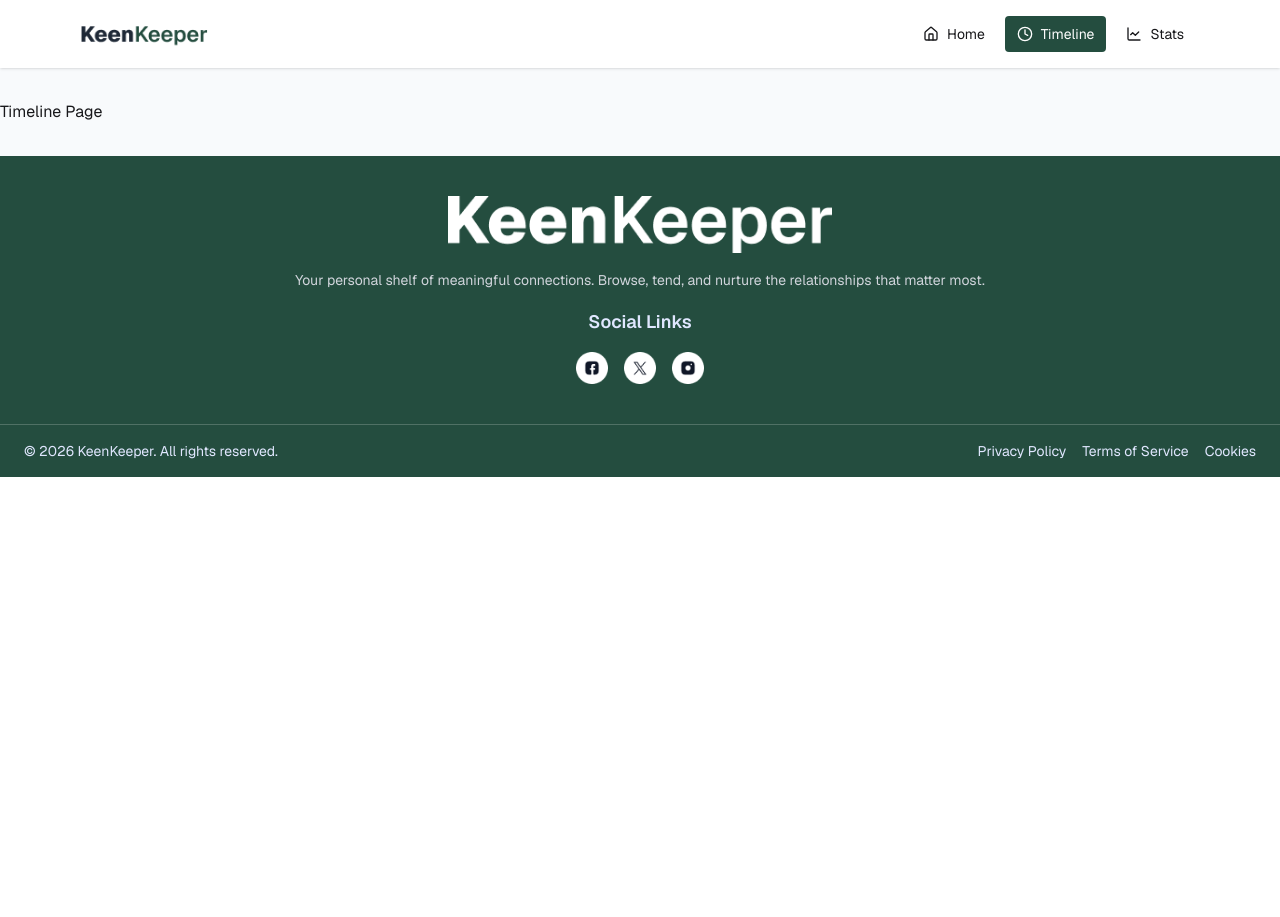
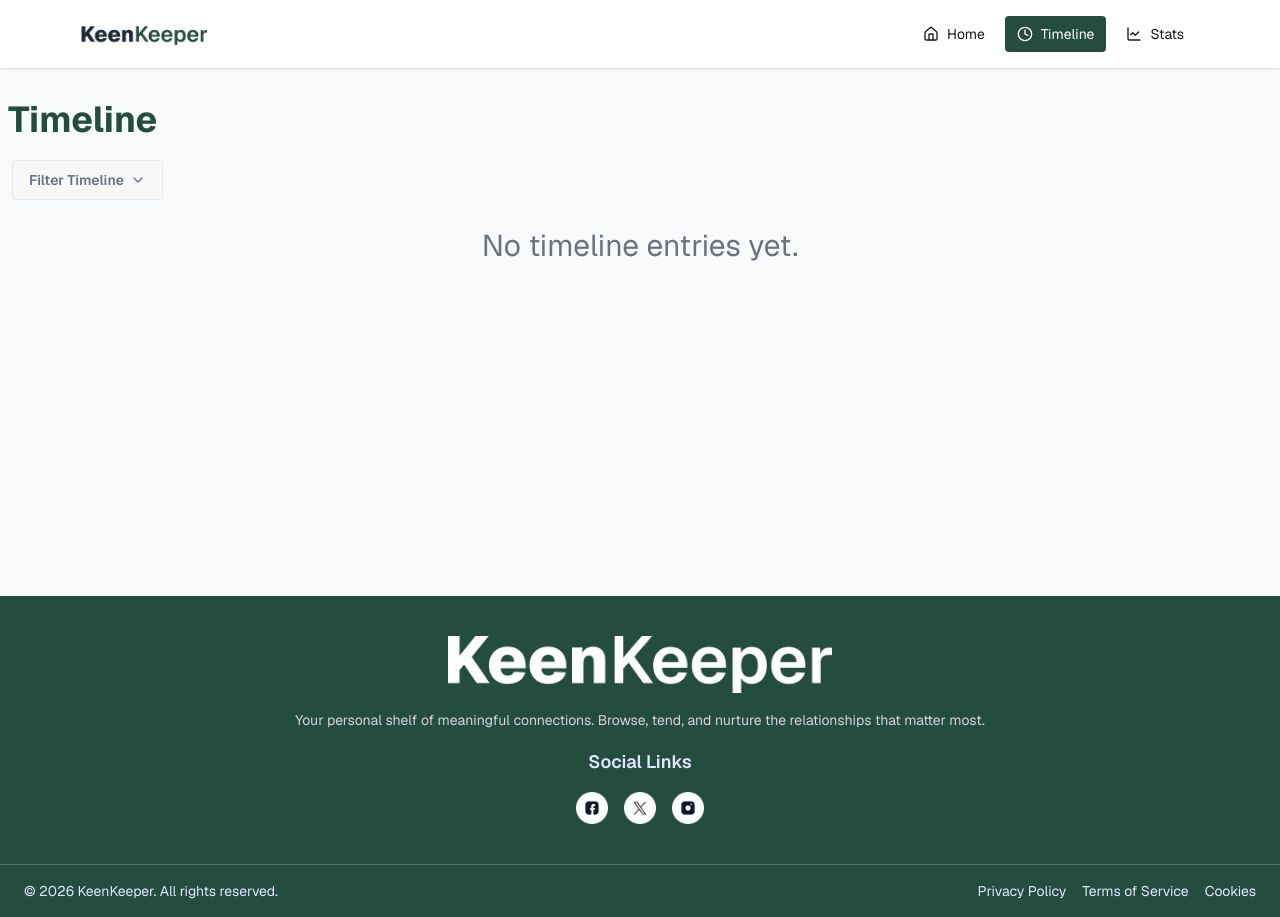
Before and after one commit to RedwanHaasaan/keen-keeper, a React (Vite) app: page /timeline in a window 1280 px wide. Before the commit the page ends 800 px from the top, so only its background shows below. Built offline with nearby package versions, Linux system fonts and the light colour scheme.

Commit message:
Feat: Implement Timeline and TimelineCard components with filtering and action handling

```diff
--- a/src/Pages/Timeline.jsx
+++ b/src/Pages/Timeline.jsx
@@ -1,11 +1,60 @@
-import React from 'react';
+import { ChevronDown } from "lucide-react";
+import TimelineCard from "../components/ui/TimelineCard";
+import useKeeper from "../hooks/useKeeperCtx";
 
 const Timeline = () => {
-    return (
-        <div>
-            <h1>Timeline Page</h1>
+  const { setFilterType,fillterdTimeline } = useKeeper();
+  return (
+    <div className="px-2 flex flex-col gap-6 xl:min-h-116">
+      <div>
+        <h1 className="text-2xl lg:text-4xl font-bold mb-4 text-green">
+          Timeline
+        </h1>
+        <div className="dropdown dropdown-bottom">
+          <div
+            tabIndex={0}
+            role="button"
+            className="btn m-1 flex justify-between text-gray-500"
+          >
+            <span>Filter Timeline</span>
+            <span>
+              <ChevronDown size={16} />
+            </span>
+          </div>
+          <ul
+            tabIndex="-1"
+            className="dropdown-content menu bg-base-100 rounded-box z-1 w-52 p-2 shadow-sm"
+          >
+            <li>
+              <a onClick={() => setFilterType("all")}>All</a>
+            </li>
+            <li>
+              <a onClick={() => setFilterType("text")}>Text</a>
+            </li>
+            <li>
+              <a onClick={() => setFilterType("call")}>Call</a>
+            </li>
+            <li>
+              <a onClick={() => setFilterType("video")}>Video</a>
+            </li>
+          </ul>
         </div>
-    );
+      </div>
+
+      <div className="flex flex-col gap-6">
+        {/* Timeline card */}
+        {fillterdTimeline.length > 0 ? (
+          fillterdTimeline.map((entry) => (
+            <TimelineCard key={entry.id} timelinedata={entry} />
+          ))
+        ) : (
+          <p className="text-gray-500 flex justify-center items-center lg:text-3xl">
+            No timeline entries yet.
+          </p>
+        )}
+      </div>
+    </div>
+  );
 };
 
 export default Timeline;
--- a/src/components/ui/FriendDetails.jsx
+++ b/src/components/ui/FriendDetails.jsx
@@ -10,7 +10,7 @@ import useKeeper from "../../hooks/useKeeperCtx";
 import { useParams } from "react-router-dom";
 
 const FriendDetails = () => {
-  const { friendsDetails } = useKeeper();
+  const { friendsDetails,handleAction } = useKeeper();
   const friendID = Number(useParams().friendId);
   const friend = friendsDetails(friendID);
 
@@ -120,17 +120,17 @@ const FriendDetails = () => {
             <h3 className="font-medium mb-4 text-green">Quick Check-In</h3>
 
             <div className="grid grid-cols-1 sm:grid-cols-3 gap-4">
-              <button className="bg-gray-100 hover:bg-gray-200 rounded-xl h-32 md:h-36 lg:h-32 flex flex-col items-center justify-center gap-2 cursor-pointer transition">
+              <button onClick={()=>handleAction(friendID, "call")} className="bg-gray-100 hover:bg-gray-200 rounded-xl h-32 md:h-36 lg:h-32 flex flex-col items-center justify-center gap-2 cursor-pointer transition">
                 <PhoneCall size={22} />
                 <span className="text-sm">Call</span>
               </button>
 
-              <button className="bg-gray-100 hover:bg-gray-200 rounded-xl h-32 md:h-36 lg:h-32  flex flex-col items-center justify-center gap-2 cursor-pointer transition">
+              <button onClick={()=>handleAction(friendID, "text")}  className="bg-gray-100 hover:bg-gray-200 rounded-xl h-32 md:h-36 lg:h-32  flex flex-col items-center justify-center gap-2 cursor-pointer transition">
                 <MessageSquareMore size={22} />
                 <span className="text-sm">Text</span>
               </button>
 
-              <button className="bg-gray-100 hover:bg-gray-200 rounded-xl h-32 md:h-36 lg:h-32 flex flex-col items-center justify-center gap-2 cursor-pointer transition">
+              <button onClick={()=>handleAction(friendID, "video")} className="bg-gray-100 hover:bg-gray-200 rounded-xl h-32 md:h-36 lg:h-32 flex flex-col items-center justify-center gap-2 cursor-pointer transition">
                 <Video size={22} />
                 <span className="text-sm">Video</span>
               </button>
--- /dev/null
+++ b/src/components/ui/TimelineCard.jsx
@@ -0,0 +1,31 @@
+import { MessageCircleMore, Phone, Trash2, Video } from "lucide-react";
+import useKeeper from "../../hooks/useKeeperCtx";
+const iconMap = {
+  text: MessageCircleMore,
+  call: Phone,
+  video: Video,
+};
+const TimelineCard = ({timelinedata}) => {
+    const {handleDeleteTimelineEntry} = useKeeper();
+  const Icon = iconMap[timelinedata.action];
+  return (
+    <div className="flex flex-row bg-white p-4 gap-4 items-center rounded-lg shadow-sm">
+      <div>
+        <Icon className="text-green" size={30} />
+      </div>
+      <div className="flex flex-row justify-between flex-1 items-center">
+        <div className="flex flex-col gap-1">
+          <h1 className="text-green font-medium">
+            {timelinedata.action.toUpperCase()} With <span className="text-gray-500">{timelinedata.friendName}</span>
+          </h1>
+          <p className="text-gray-500">{timelinedata.date}</p>
+        </div>
+        <div>
+            <Trash2 onClick={()=>handleDeleteTimelineEntry(timelinedata.id)} className="text-gray-500 hover:text-red-500 cursor-pointer"/>
+        </div>
+      </div>
+    </div>
+  );
+};
+
+export default TimelineCard;
--- a/src/context/KeeperContaxtProvider.jsx
+++ b/src/context/KeeperContaxtProvider.jsx
@@ -3,6 +3,8 @@ import { KeeperContext } from './KeeperContext';
 const KeeperContaxtProvider = ({children}) => {
 
   const [friends,setFriends] = useState([]);
+  const [timeline,setTimeline] = useState([]);
+  const [filterType, setFilterType] = useState("all");
 
   //fetching data from json file
   useEffect(()=>{
@@ -26,10 +28,41 @@ const KeeperContaxtProvider = ({children}) => {
     return friends.find(friend => friend.id === friendId);
   }
 
+  //Action handler
+  const handleAction = (friendId, actionType)=>{
+    const friendToBeAdded = friends.find(friend => friend.id === friendId);
+    if(friendToBeAdded){
+      const newTimelineEntry = {
+        id: Date.now(),
+        action: actionType,
+        friendName: friendToBeAdded.name,
+        date: new Date().toLocaleDateString("en-US", {
+          year: "numeric",
+          month: "long",
+          day: "numeric",
+      }),
+      };
+      setTimeline(prevTimeline => [...prevTimeline, newTimelineEntry]);
+    }
+  }
+
+  //handle delete timeline entry
+  const handleDeleteTimelineEntry = (entryId) => {
+    setTimeline(prevTimeline => prevTimeline.filter(entry => entry.id !== entryId));
+  }
+
+  //filter timeline based on action type
+  const fillterdTimeline = filterType === "all" ? timeline : timeline.filter(entry => entry.action === filterType);
+
+  //Data to be provided in context
   const keeperData = {
     friends,
     stats,
-    friendsDetails
+    friendsDetails,
+    handleAction,
+    handleDeleteTimelineEntry,
+    setFilterType,
+    fillterdTimeline,
   };
   return (
     <KeeperContext.Provider value={keeperData}>
```
